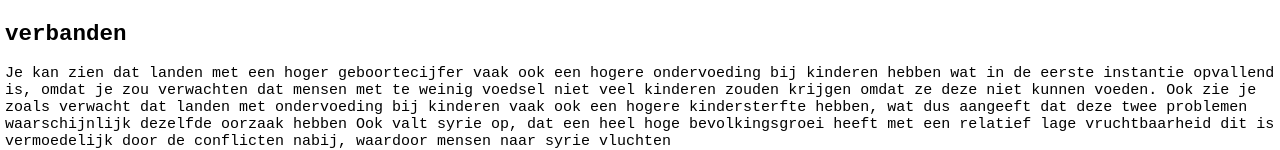
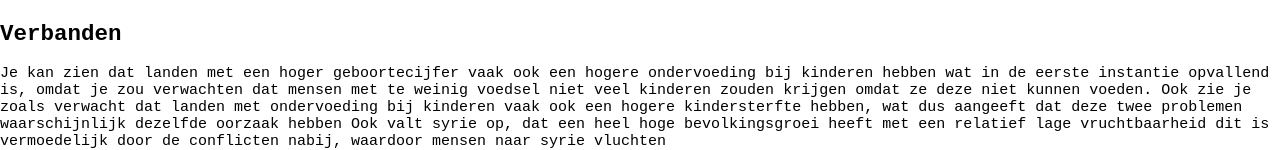
Before and after one commit to bokke1010/AK-PO-4v1-P1, a plain HTML site: page docs/index.html in a window 1280 px wide. Shown: the part 591-741 px from the top of the page. Drawn offline with Linux system fonts and the light colour scheme.

Commit message:
Update text and style

```diff
--- a/docs/css/style.css
+++ b/docs/css/style.css
@@ -53,5 +53,5 @@ body {
   border: #cccccc 2px solid;
 }
 .main {
-  padding-left: 5px;
+  padding-left: 20%px;
 }
--- a/docs/index.html
+++ b/docs/index.html
@@ -22,11 +22,11 @@
     Opdracht door: Bokke v.d. Bergh 4V2
     <h2 id="C2">Onderzoeksvraag</h2>
     Ik ga kijken of er een verband is tussen<br><b>bevolkingsgroei + vruchtbaarheid </b>
-    en <b>ondervoeding + kindersterfte</b>
+    en <b>ondervoeding + kindersterfte</b>.
     <h2 id="C3">Kaart</h2>
     Druk op 1, 2, 3 en 4 om door de datasets te wisselen, en gebruik de muis en het scrollwiel om rond te kijken
     <img src="https://d2ujflorbtfzji.cloudfront.net/package-screenshot/e896da25-f0e4-46ed-a7ca-4abee02eac57_scaled.jpg" alt="Mountain View">
-    <h2 id="C4">verbanden</h2>
+    <h2 id="C4">Verbanden</h2>
     Je kan zien dat landen met een hoger geboortecijfer vaak ook een hogere ondervoeding bij
     kinderen hebben wat in de eerste instantie opvallend is, omdat je zou verwachten dat mensen met
     te weinig voedsel niet veel kinderen zouden krijgen omdat ze deze niet kunnen voeden. Ook zie
@@ -36,7 +36,8 @@
     dit is vermoedelijk door de conflicten nabij, waardoor mensen naar syrie vluchten
     <h2 id="C5">Conclusies</h2>
     Mijn conclusie is dat mensen met weinig voedsel vaak veel kinderen krijgen
-    als garantie dat ze later te eten hebben.
+    als garantie dat ze later te eten hebben, terwijl deze kinderen het hierdoor
+    vaak niet overleven.
     </div>
     <a href="#C0"><div class="up_button">&uarr;</div></a>
   </body>
```
